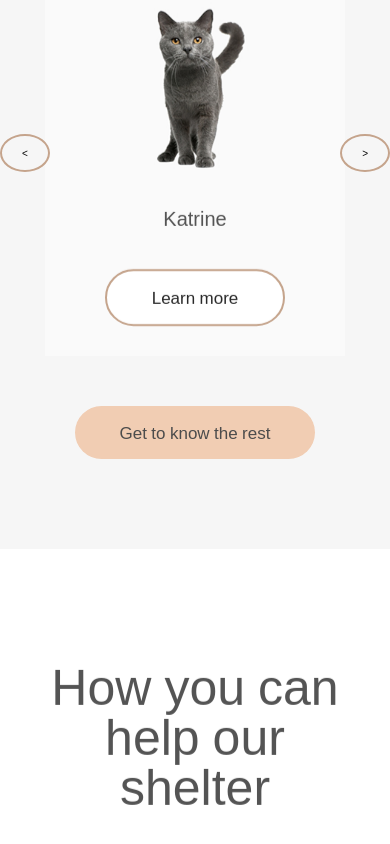
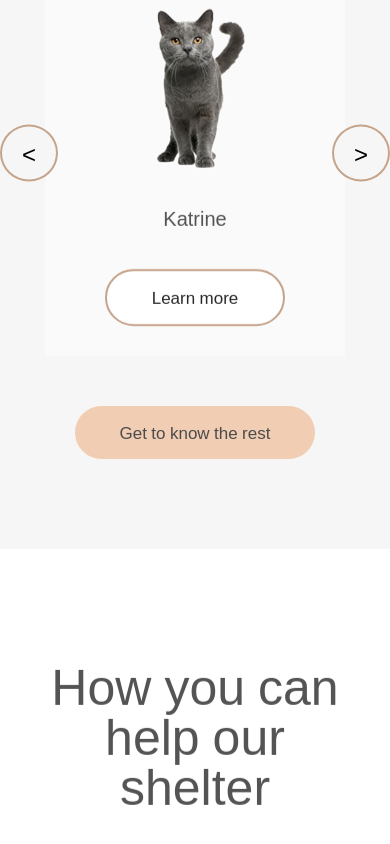
Before and after one commit to Mykolai581/Cozy-House, a React (Vite) app: page / in a window 390 px wide. Shown: the part 2836-3680 px from the top of the page. Built offline with nearby package versions, Linux system fonts and the light colour scheme.

Commit message:
I adad new style

```diff
--- a/src/components/MainRestSection/MainRestSection.css
+++ b/src/components/MainRestSection/MainRestSection.css
@@ -47,10 +47,3 @@
 .custom-next {
   right: -40px;
 }
-
-@media (max-width: 767.98px) {
-  .custom-prev,
-  .custom-next {
-    font-size: 10px;
-  }
-}
```
Also changed, not shown: 1 other file (tests, documents, lock files or other folders).
